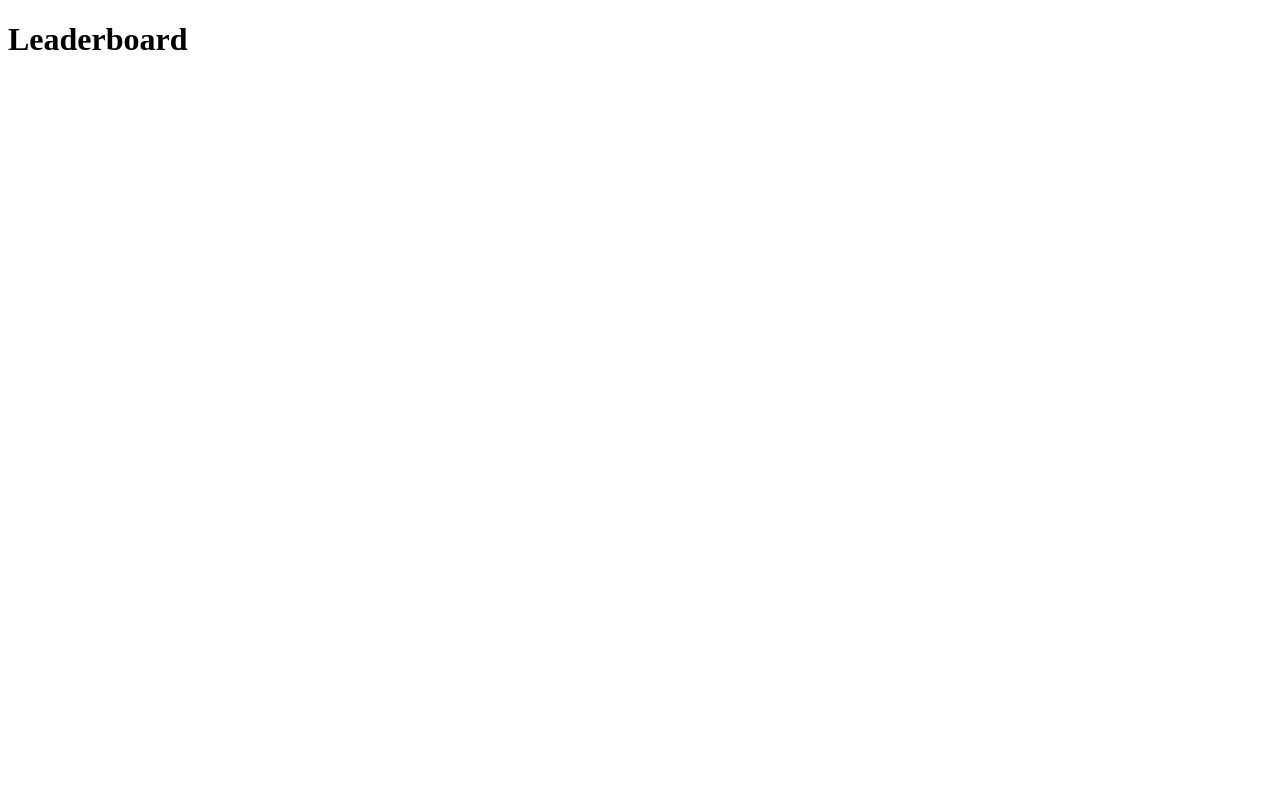
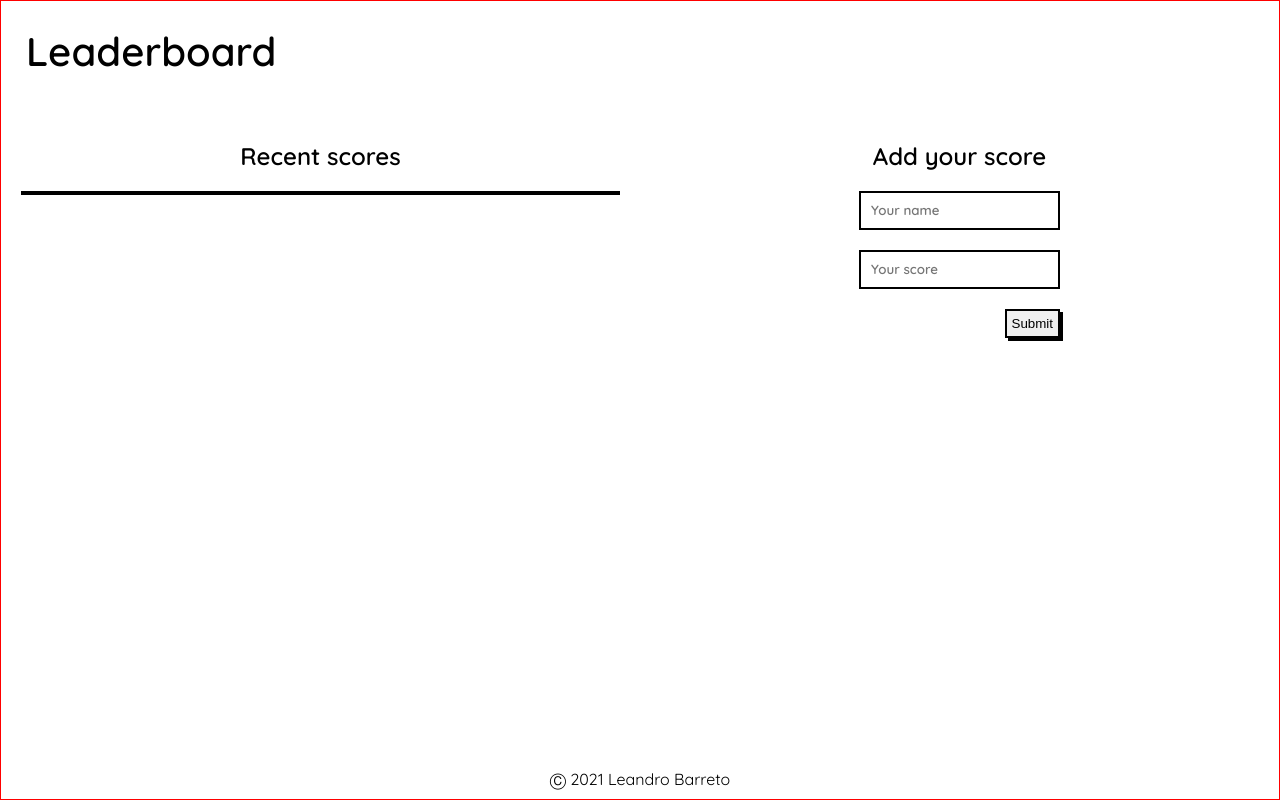
Before and after one commit to Leandro-Barretoo/leaderboard_api, a website built with webpack: page src/index.html in a window 1280 px wide. Built offline with nearby package versions, Linux system fonts and the light colour scheme.

Commit message:
Add base styles and reponsiveness

```diff
--- a/src/index.html
+++ b/src/index.html
@@ -7,6 +7,27 @@
     <title>Leaderboard</title>
 </head>
 <body>
-    <h1>Leaderboard</h1>
+    <header>
+        <h1 class="main-title">Leaderboard</h1>
+    </header>
+    <section>
+        <div class="main-container">
+            <div class ="box table-container">
+                <h2 class="box-title">Recent scores</h2>
+                <table class="table"></table>
+            </div>
+            <div class="box form-container">
+                <h2 class="box-title">Add your score</h2>
+                <form class="form">
+                    <input class="text-inputs" type="text" id="name" placeholder="Your name">
+                    <input class="text-inputs" type="text" id="score" placeholder="Your score">
+                    <input class="submit" type="submit" value="Submit">
+                </form>
+            </div>
+        </div>
+    </section>
+    <footer class="copyright">
+        <p>Ⓒ 2021 Leandro Barreto</p>
+    </footer>
 </body>
 </html>
--- a/src/style.css
+++ b/src/style.css
@@ -0,0 +1,91 @@
+@import url('https://fonts.googleapis.com/css2?family=Quicksand:wght@400;600&display=swap');
+
+body {
+    border: 1px solid red;
+    height: 100vh;
+    margin: 0;
+    padding: 0;
+    box-sizing: border-box;
+    font-family: 'Quicksand', sans-serif;
+    position: relative;
+}
+
+.main-title {
+    margin: 0;
+    padding: 15px 10px;
+}
+
+.main-container {
+    display: flex;
+    flex-direction: column;
+}
+
+.box {
+    flex: 1;
+    margin: 20px 10px;
+}
+
+.box-title {
+    font-size: 1.5rem;
+    font-weight: 600;
+    text-align: center;
+}
+
+.table {
+    border: 2px solid black;
+    width: 100%;
+}
+
+.form {
+    width: min-content;
+    margin: 0 auto;
+    text-align: -webkit-right;
+}
+
+.form input {
+    display: block;
+    margin: 20px 0;
+}
+
+.text-inputs {
+    border: 2px solid black;
+    padding: 10px;
+}
+
+.text-inputs::placeholder {
+    font-weight: 600;
+    font-family: 'Quicksand', sans-serif;
+}
+
+.submit {
+    padding: 5px;
+    border: 2px solid black;
+    box-shadow: 3px 3px black;
+}
+
+.copyright {
+    position: absolute;
+    width: 100%;
+    bottom: 0;
+    text-align: center;
+}
+
+.copyright p {
+    margin: 0;
+    padding: 10px;
+}
+
+@media only screen and (min-width: 768px) {
+    .main-title {
+        padding: 25px 25px;
+        font-size: 2.5rem;
+    }
+
+    .main-container {
+        flex-direction: inherit;
+    }
+
+    .box {
+        margin: 20px 20px;
+    }
+}
```
